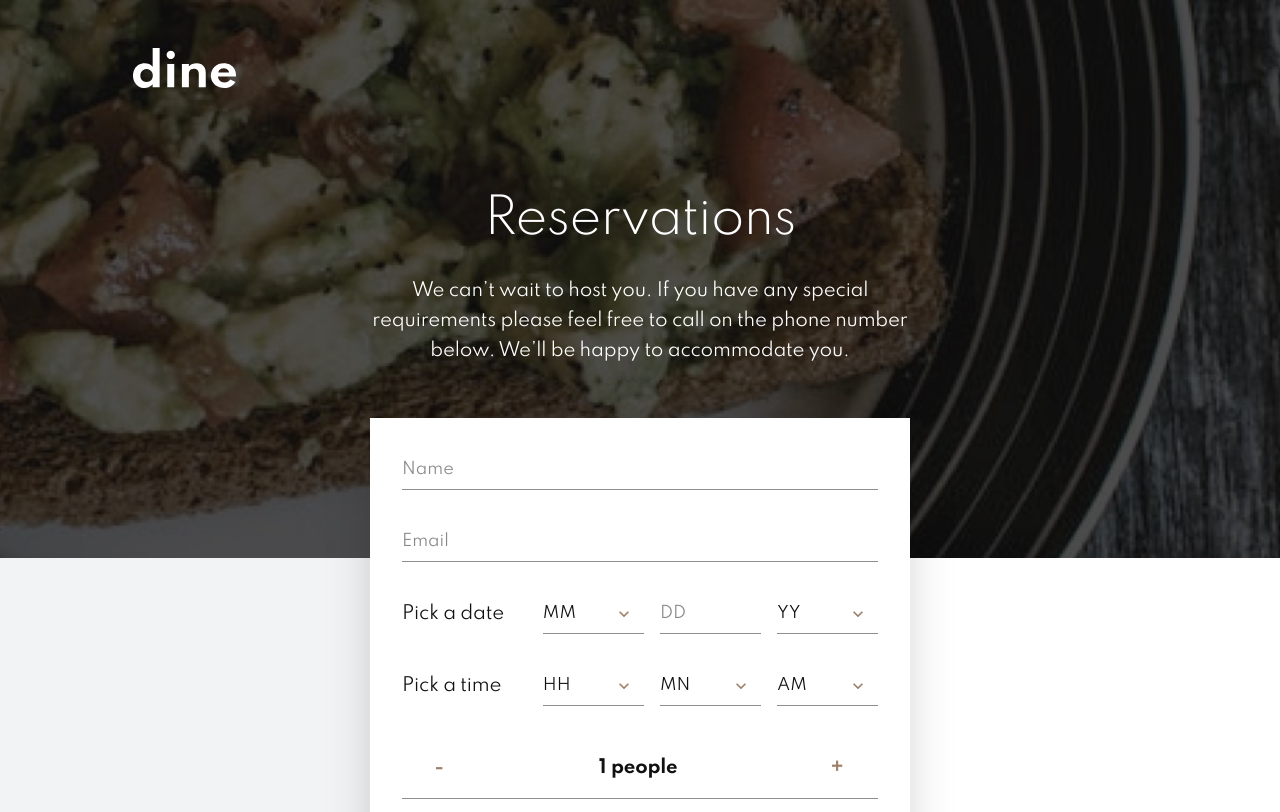
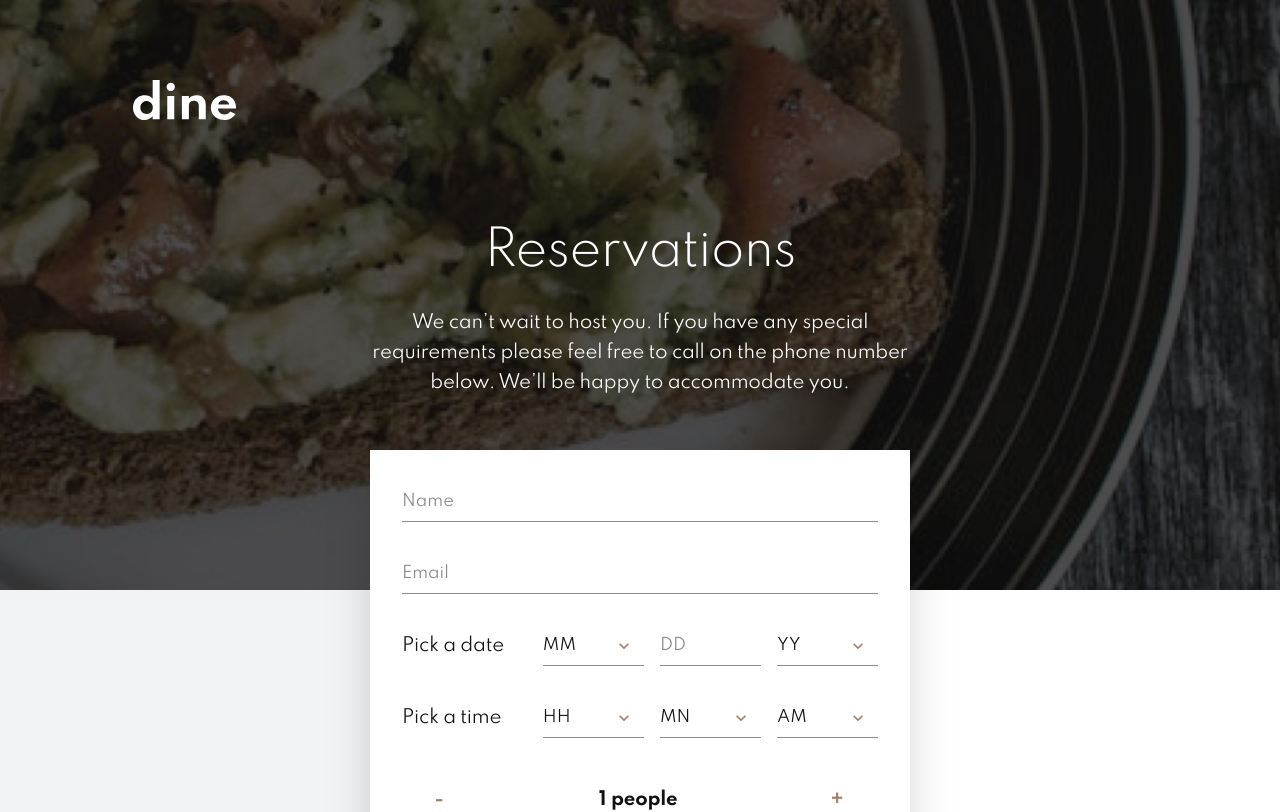
Before and after one commit to 0xShynn/frontendmentor-dine-restaurant-website, a Next.js app: page /booking in a window 1280 px wide. Shown: the top 812 px of the page. Built offline with nearby package versions, Linux system fonts and the light colour scheme.

Commit message:
fixed errors from frontend mentor reports (2)

```diff
--- a/components/EventsContainer.js
+++ b/components/EventsContainer.js
@@ -9,6 +9,7 @@ import {
   Tabs,
   Text,
   useBreakpointValue,
+  chakra,
 } from '@chakra-ui/react';
 import NextImage from 'next/image';
 import PropTypes from 'prop-types';
@@ -185,7 +186,7 @@ const EventsContainer = () => {
                   lineHeight="28px"
                   letterSpacing="2px"
                 >
-                  <Text
+                  <chakra.span
                     h="1px"
                     w="95px"
                     pos="absolute"
--- a/components/Logo.js
+++ b/components/Logo.js
@@ -7,9 +7,11 @@ const Logo = () => {
   return (
     <NextLink href="/" passHref>
       <Box
+        as="a"
         w={{ base: '83px', md: '103px' }}
         mx={{ base: 'auto', md: 0 }}
         cursor="pointer"
+        display="block"
       >
         <DineLogo />
       </Box>
--- a/pages/booking.js
+++ b/pages/booking.js
@@ -30,7 +30,7 @@ const Booking = () => {
           w="full"
           maxW={maxScreenWidth}
           justify={{ base: 'center', md: 'flex-start' }}
-          pt="12"
+          pt={{ base: 10, sm: 12, md: 16, lg: 20, xl: '65px' }}
           px={{ md: 12, xl: 0 }}
           mb={{ base: 8, md: '100px', lg: '100px', xl: '150px' }}
         >
```
